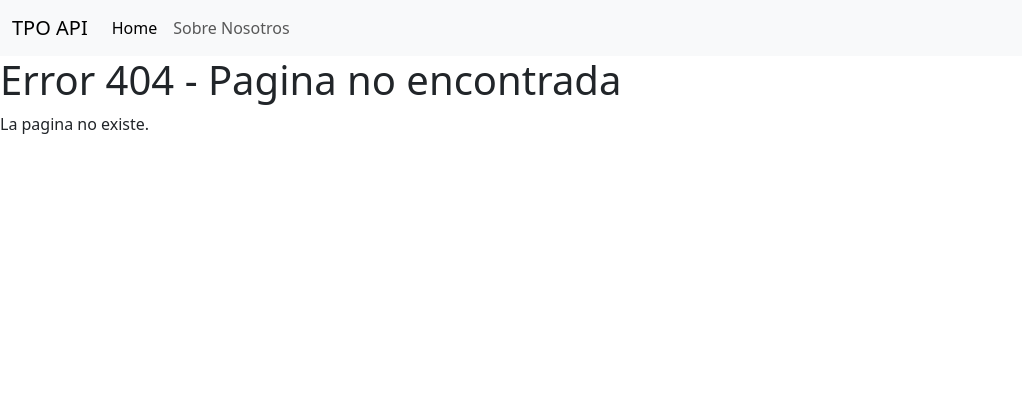
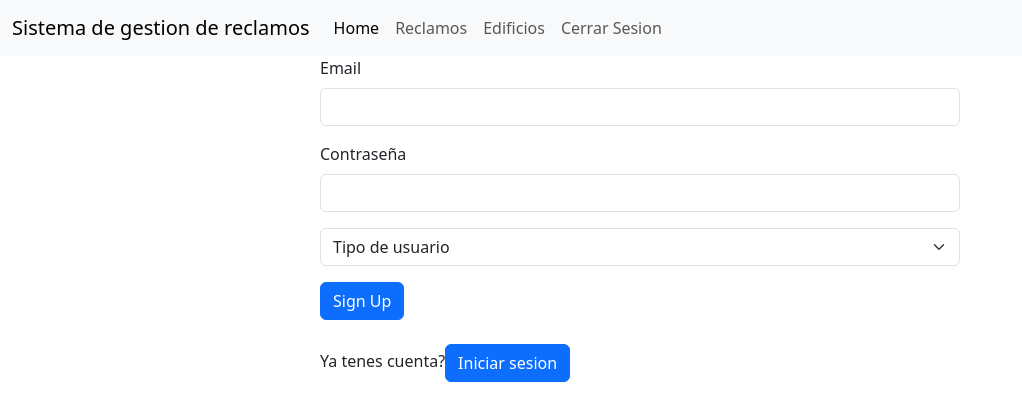
Before and after one commit to ManuMarcos/Sistema-de-Gestion-Reclamos, a React (Create React App) app in the folder Front/app/: page /signup in a window 1280 px wide. Before the commit this address had no page. Shown: the top 420 px of the page, without its empty margins (0-1022 px from the left). Built offline with nearby package versions, Linux system fonts and the light colour scheme.

Commit message:
home/login/sign up

```diff
--- a/Front/app/src/components/Home/home.js
+++ b/Front/app/src/components/Home/home.js
@@ -2,9 +2,16 @@ import React from "react";
 
 const Home = () => {
     return (
-        <div>
-            <h2>Inicio</h2>
-            <p>Bienvenido a la página de inicio</p>
+        <div >
+            <h1>Home</h1>
+            <div class="d-flex justify-content-center">
+                <div class="d-grid gap-2 col-6">
+                    <a href="/reclamos" class="btn btn-primary" role="button" data-bs-toggle="button">Ver Reclamos</a>
+                    <a href="/reclamosNew" class="btn btn-primary" role="button" data-bs-toggle="button">Hacer Reclamos</a>
+                    <a href="/admin-edificios" class="btn btn-primary" role="button" data-bs-toggle="button">Administrar Edificios</a>
+                    <a href="/admin-permisos" class="btn btn-primary" role="button" data-bs-toggle="button">Administrar Permisos</a>
+                </div>
+            </div>
         </div>
     );
 }
--- /dev/null
+++ b/Front/app/src/components/Landing/landing.js
@@ -0,0 +1,17 @@
+import React from "react"
+
+
+const Landing = () => {
+    return (
+        <div>
+            <div>
+                <h1 class="display-1">Sistema de gestion de reclamos</h1>
+            </div>
+            <div>
+                <a href="/login" class="btn btn-primary" role="button" data-bs-toggle="button">Iniciar Sesion</a>
+                <a href="/signup" class="btn btn-primary" role="button" data-bs-toggle="button">Registrarse</a>
+            </div>
+        </div>
+    )
+};
+export default Landing;
--- /dev/null
+++ b/Front/app/src/components/LogIn/login.js
@@ -0,0 +1,30 @@
+import React from "react";
+
+
+const Login = () => {
+    return (
+        <div class ="d-flex justify-content-center">
+            <div class="d-grid gap-2 col-6 ">
+                <form>
+                    <div class="mb-3">
+                        <label for="exampleInputEmail1" class="form-label">Email</label>
+                        <input type="email" class="form-control" id="exampleInputEmail1" aria-describedby="emailHelp" />
+                    </div>
+                    <div class="mb-3">
+                        <label for="exampleInputPassword1" class="form-label">Contraseña</label>
+                        <input type="password" class="form-control" id="exampleInputPassword1" />
+                    </div>
+                    <div>
+                        <a href="/" class="btn btn-primary">Login</a>
+                    </div>
+                </form>
+                <div class="mb-3">
+                    <label class="form-check-label" for="exampleCheck1">No tenes cuenta?</label>
+                    <a href="/signup" class="btn btn-primary">Registrarse</a>
+                </div>
+            </div>
+        </div>
+    );
+}
+
+export default Login;
--- a/Front/app/src/components/Navigation/navbar.js
+++ b/Front/app/src/components/Navigation/navbar.js
@@ -6,14 +6,16 @@ const NavBar = () => {
     return (
         <nav class="navbar navbar-expand-lg bg-body-tertiary">
             <div class="container-fluid">
-                <a class="navbar-brand" href="/">TPO API</a>
+                <a class="navbar-brand" href="/">Sistema de gestion de reclamos</a>
                 <button class="navbar-toggler" type="button" data-bs-toggle="collapse" data-bs-target="#navbarNavAltMarkup" aria-controls="navbarNavAltMarkup" aria-expanded="false" aria-label="Toggle navigation">
                     <span class="navbar-toggler-icon"></span>
                 </button>
                 <div class="collapse navbar-collapse" id="navbarNavAltMarkup">
                     <div class="navbar-nav">
                         <a class="nav-link active" aria-current="page" href="/">Home</a>
-                        <a class="nav-link" href="/acerca-de">Sobre Nosotros</a>
+                        <a class="nav-link" href="/reclamos">Reclamos</a>
+                        <a class="nav-link" href="/edificios">Edificios</a>
+                        <a class="nav-link" href="/login">Cerrar Sesion</a>
                     </div>
                 </div>
             </div>
--- a/Front/app/src/components/Navigation/navigation.js
+++ b/Front/app/src/components/Navigation/navigation.js
@@ -3,7 +3,12 @@ import { BrowserRouter as Router, Route, Link, Routes } from 'react-router-dom';
 import Home from "../Home/home";
 import AboutUs from "../AboutUs/aboutus";
 import Error404 from "../Error/error404";
-import NavBar from "./navbar";
+import NavBar from "../Navigation/navbar";
+import Login from "../LogIn/login";
+import SignUp from "../SignUp/signup";
+import AdminPermisos from "../adminPermisos/adminPermisos"
+import Landing from "../Landing/landing";
+
 
 function Navigation() {
     return (
@@ -13,6 +18,10 @@ function Navigation() {
                 <Routes>
                     <Route path="/" element={<Home />} />
                     <Route path="/acerca-de" element={<AboutUs />} />
+                    <Route path="/login" element={<Login />} />
+                    <Route path="/admin-permisos" element={<AdminPermisos />} />
+                    <Route path="/signup" element={<SignUp />} />
+                    <Route path="/landing" element={<Landing />} />
 
                     {/*Ruta de manejo de error 404 */}
                     <Route path="*" element={<Error404 />} />
--- /dev/null
+++ b/Front/app/src/components/SignUp/signup.js
@@ -0,0 +1,37 @@
+import React from "react";
+
+
+const SignUp = () => {
+    return (
+        <div class="d-flex justify-content-center">
+            <div class="d-grid gap-2 col-6 ">
+                <form>
+                    <div class="mb-3">
+                        <label for="exampleInputEmail1" class="form-label">Email</label>
+                        <input type="email" class="form-control" id="exampleInputEmail1" aria-describedby="emailHelp" />
+                    </div>
+                    <div class="mb-3">
+                        <label for="exampleInputPassword1" class="form-label">Contraseña</label>
+                        <input type="password" class="form-control" id="exampleInputPassword1" />
+                    </div>
+                    <div class="mb-3">
+                        <select class="form-select" aria-label="Default select example">
+                            <option selected>Tipo de usuario</option>
+                            <option value="1">Inquilino</option>
+                            <option value="2">Administrador</option>
+                        </select>
+                    </div>
+                    <div class="mb-3">
+                        <button type="submit" class="btn btn-primary">Sign Up</button>
+                    </div>
+                </form>
+                <div>
+                    <label class="form-check-label" for="exampleCheck1">Ya tenes cuenta?</label>
+                    <a href="/login" class="btn btn-primary">Iniciar sesion</a>
+                </div>
+            </div>
+        </div>
+    );
+}
+
+export default SignUp;
--- /dev/null
+++ b/Front/app/src/components/adminPermisos/adminPermisos.js
@@ -0,0 +1,12 @@
+import React from "react";
+
+
+const AdminPermisos = () => {
+    return (
+        <div>
+            <h1> Administrador de permisos de usuarios </h1>
+        </div>
+    );
+}
+
+export default AdminPermisos;
```
